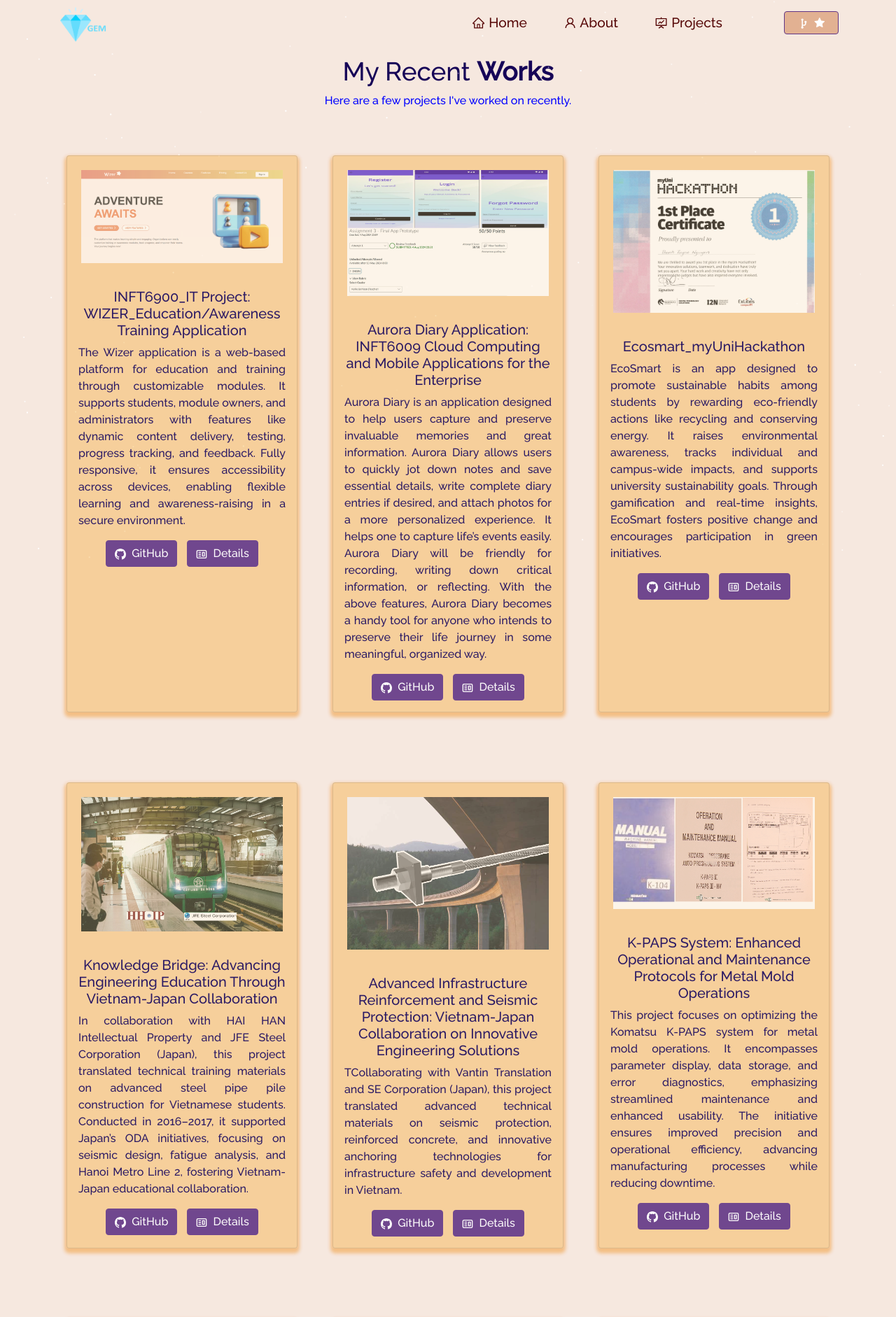
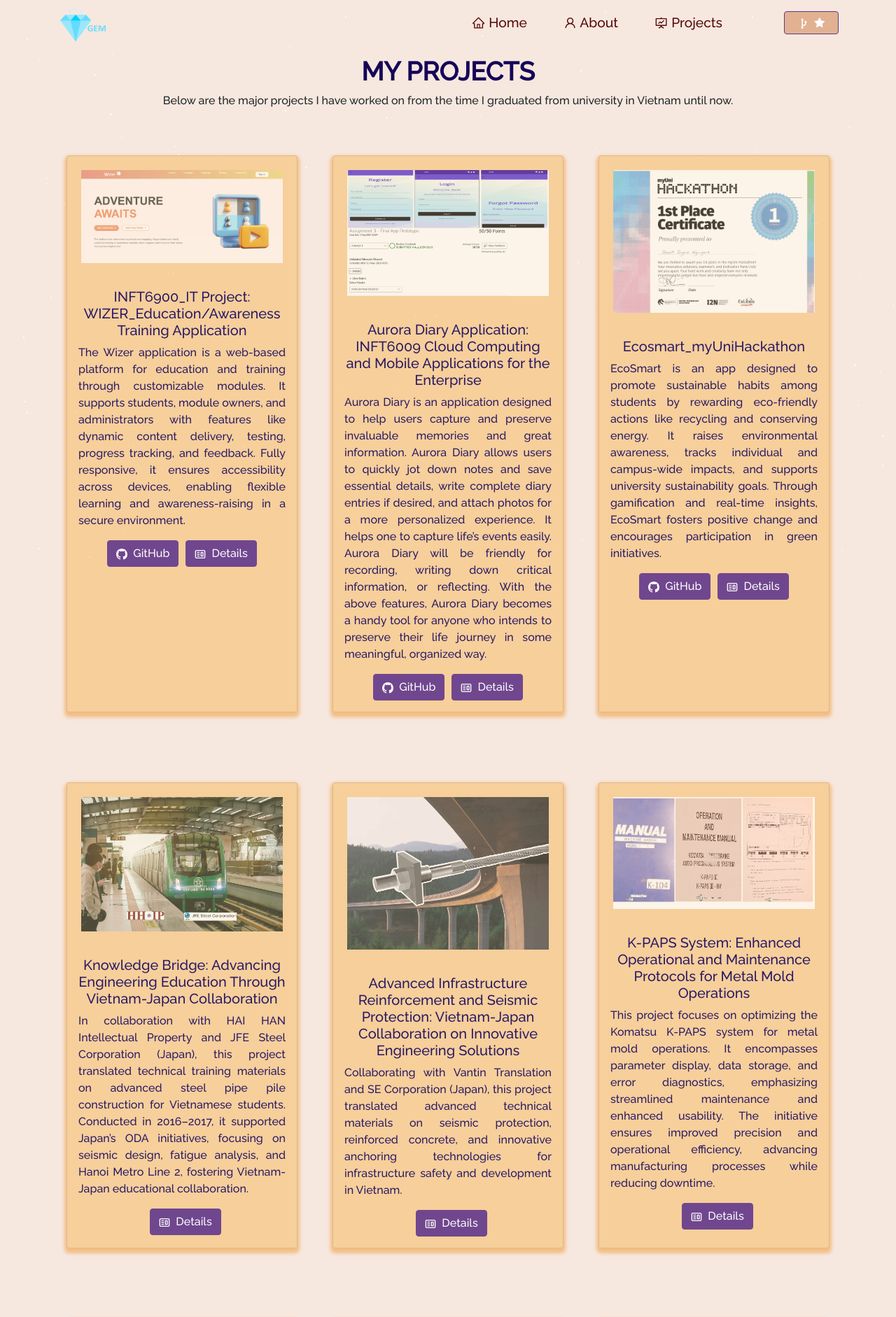
Before and after one commit to gemnotgraphene/thanhtuyen, a React (Create React App) app: page /project in a window 1280 px wide. Shown: the top 1882 px of the page at 70% size. Built offline with nearby package versions, Linux system fonts and the light colour scheme.

Commit message:
update 2

```diff
--- a/src/components/Projects/ProjectCards.js
+++ b/src/components/Projects/ProjectCards.js
@@ -13,16 +13,13 @@ function ProjectCards(props) {
         <Card.Text style={{ textAlign: "justify" }}>
           {props.description}
         </Card.Text>
-        <Button variant="primary" href={props.ghLink} target="_blank">
-          <BsGithub /> &nbsp;
-          {props.isBlog ? "Blog" : "GitHub"}
-        </Button>
-        {"\n"}
-        {"\n"}
-
-        {/* If the component contains Demo link and if it's not a Blog then, it will render the below component  */}
-
-        {!props.isBlog && props.demoLink && (
+        {props.ghLink && (
+          <Button variant="primary" href={props.ghLink} target="_blank">
+            <BsGithub /> &nbsp;
+            {props.isBlog ? "Blog" : "GitHub"}
+          </Button>
+        )}
+        {props.demoLink && (
           <Button
             variant="primary"
             href={props.demoLink}
@@ -38,3 +35,45 @@ function ProjectCards(props) {
   );
 }
 export default ProjectCards;
+
+
+
+// import React from "react";
+// import Card from "react-bootstrap/Card";
+// import Button from "react-bootstrap/Button";
+// import { CgWebsite } from "react-icons/cg";
+// import { BsGithub } from "react-icons/bs";
+
+// function ProjectCards(props) {
+//   return (
+//     <Card className="project-card-view">
+//       <Card.Img variant="top" src={props.imgPath} alt="card-img" />
+//       <Card.Body>
+//         <Card.Title>{props.title}</Card.Title>
+//         <Card.Text style={{ textAlign: "justify" }}>
+//           {props.description}
+//         </Card.Text>
+//         <Button variant="primary" href={props.ghLink} target="_blank">
+//           <BsGithub /> &nbsp;
+//           {props.isBlog ? "Blog" : "GitHub"}
+//         </Button>
+//         {"\n"}
+//         {"\n"}
+
+
+//         {!props.isBlog && props.demoLink && (
+//           <Button
+//             variant="primary"
+//             href={props.demoLink}
+//             target="_blank"
+//             style={{ marginLeft: "10px" }}
+//           >
+//             <CgWebsite /> &nbsp;
+//             {"Details"}
+//           </Button>
+//         )}
+//       </Card.Body>
+//     </Card>
+//   );
+// }
+// export default ProjectCards;
--- a/src/components/Projects/Projects.js
+++ b/src/components/Projects/Projects.js
@@ -11,6 +11,7 @@ import auroradiary from "../../Assets/Projects/auroradiary.png";
 import denso from "../../Assets/Projects/denso.jpeg";
 import wood from "../../Assets/Projects/wood.jpg";
 import machine from "../../Assets/Projects/machine.jpeg";
+import smallprojects from "../../Assets/Projects/smallprojects.jpg";
 
 function Projects() {
   return (
@@ -18,10 +19,10 @@ function Projects() {
       <Particle />
       <Container>
         <h1 className="project-heading">
-          My Recent <strong className="blue">Works </strong>
+          <strong className="blue">MY PROJECTS </strong>
         </h1>
-        <p style={{ color: "Blue" }}>
-          Here are a few projects I've worked on recently.
+        <p style={{ color: "Dark Blue" }}>
+        Below are the major projects I have worked on from the time I graduated from university in Vietnam until now.
         </p>
         <Row style={{ justifyContent: "center", paddingBottom: "10px" }}>
           <Col md={4} className="project-card">
@@ -53,7 +54,7 @@ function Projects() {
               title="Ecosmart_myUniHackathon"
               description="EcoSmart is an app designed to promote sustainable habits among students by rewarding eco-friendly actions like recycling and conserving energy. It raises environmental awareness, tracks individual and campus-wide impacts, and supports university sustainability goals. Through gamification and real-time insights, EcoSmart fosters positive change and encourages participation in green initiatives."
               ghLink="https://github.com/gemnotgraphene/Ecosmart_myUniHackathon"
-              demoLink="https://youtu.be/4Iu-UaO39EE?si=BlJmh9rt4tKyMj4T"
+              demoLink="https://drive.google.com/drive/folders/1k6fHBFQHPq3SNF6wPdqqMP2jnrBi_Zpa?usp=sharing"
             />
           </Col>
 
@@ -74,8 +75,7 @@ function Projects() {
               imgPath={seeproject}
               isBlog={false}
               title="Advanced Infrastructure Reinforcement and Seismic Protection: Vietnam-Japan Collaboration on Innovative Engineering Solutions"
-              description="TCollaborating with Vantin Translation and SE Corporation (Japan), this project translated advanced technical materials on seismic protection, reinforced concrete, and innovative anchoring technologies for infrastructure safety and development in Vietnam."
-              // ghLink="https://github.com/soumyajit4419/Face_And_Emotion_Detection"
+              description="Collaborating with Vantin Translation and SE Corporation (Japan), this project translated advanced technical materials on seismic protection, reinforced concrete, and innovative anchoring technologies for infrastructure safety and development in Vietnam."
               demoLink="https://thanhtuyen.vercel.app/project/project6"
             />
           </Col>
@@ -123,6 +123,16 @@ function Projects() {
             />
           </Col>
 
+          <Col md={4} className="project-card">
+            <ProjectCard
+              imgPath={smallprojects}
+              isBlog={false}
+              title="Small Projects That I Have Worked On: A Journey Through Innovation and Problem-Solving"
+              description="The projects encompass diverse fields such as healthcare, technology, environment, and manufacturing. They include developing innovative systems, enhancing sustainability, promoting health and safety, modernizing processes, and improving product quality. Each project focuses on solving specific challenges, fostering efficiency, and supporting advancements across industries, reflecting a commitment to innovation and progress."
+
+              demoLink="https://drive.google.com/drive/folders/12A6nWshm29CCrg60JGmsGGELodc7f3X0?usp=sharing"
+            />
+          </Col>
 
         </Row>
       </Container>
```
Also changed, not shown: src/Assets/Projects/smallprojects.jpg (added).
